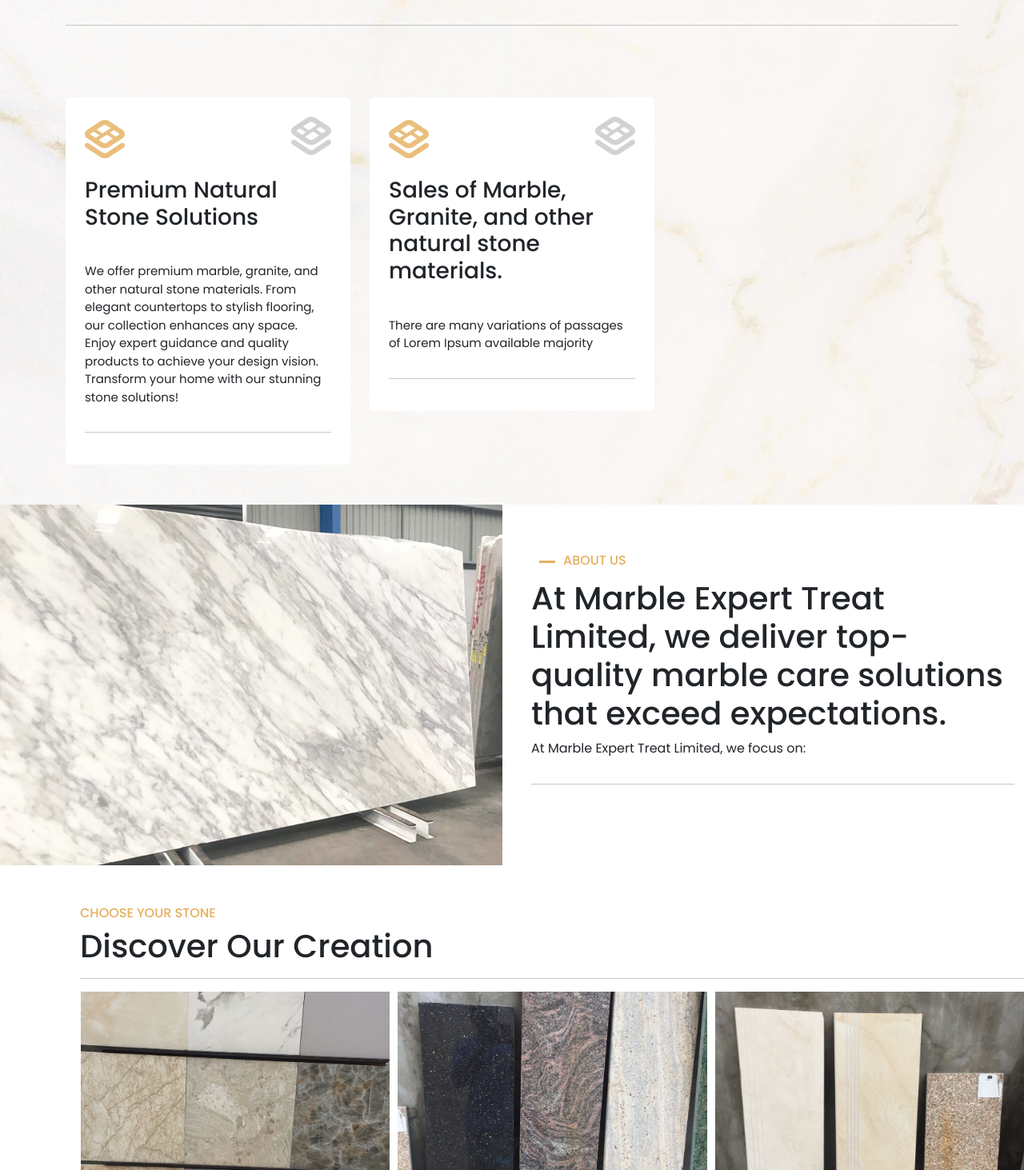
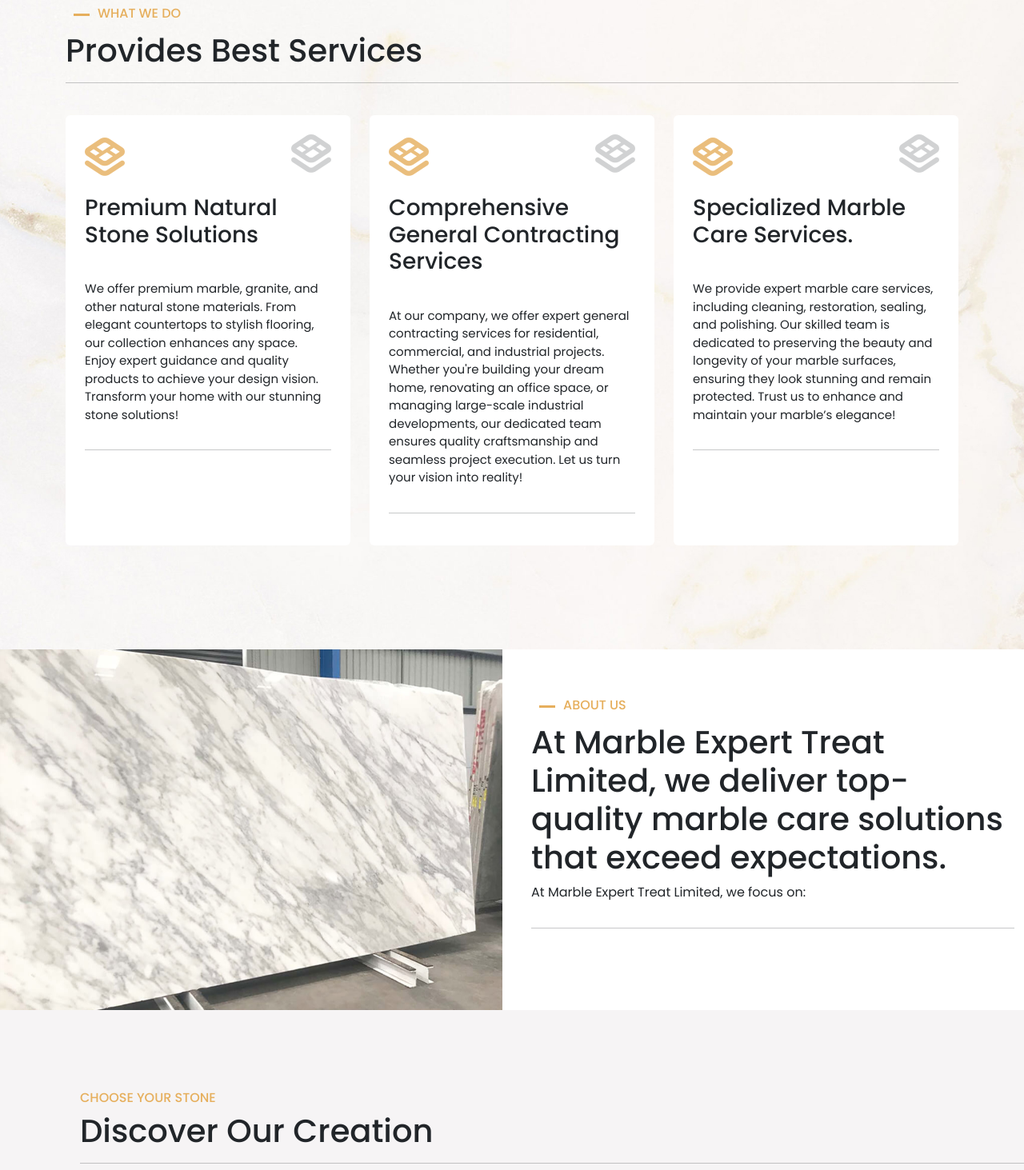
Before and after one commit to sammyhak/MarbleExpert, a React (Vite) app: page /contact in a window 1280 px wide. Shown: the part 1047-2510 px from the top of the page at 80% size. Built offline with nearby package versions, Linux system fonts and the light colour scheme.

Commit message:
fade update

```diff
--- a/src/components/home/about.jsx
+++ b/src/components/home/about.jsx
@@ -1,6 +1,52 @@
 import "../../styles/components/home/about.scss";
 import marble from "../../assets/marble1.svg";
+import FadeInSection from "../../hooks/fadeComponent";
 const About = () => {
+  const SectionHeader = () => {
+    return (
+      <>
+        <div className="section__header">
+          <div className="text-line">
+            <h6 className="primary__color">ABOUT US</h6>
+          </div>
+          <h1 className="section__title secondary-color">
+            At Marble Expert Treat Limited, we deliver top-quality marble care
+            solutions that exceed expectations.
+          </h1>
+          <p>At Marble Expert Treat Limited, we focus on:</p>
+          <hr />
+        </div>
+      </>
+    );
+  };
+
+  const SectionContent = () => {
+    return (
+      <div className="row d-flex justify-content-center">
+        {CardData.map((card, index) => {
+          return (
+            <div className="col-lg-4 col-md-6 mt-4" key={index}>
+              <div className="card p-4">
+                <div className="d-flex">
+                  {card.icon1}
+                  {card.icon2}
+                </div>
+
+                <div className="card-title">
+                  <h3>{card.title}</h3>
+                </div>
+
+                <div className="card-text">
+                  <p className="mt-4">{card.text}</p>
+                </div>
+                <hr />
+              </div>
+            </div>
+          );
+        })}
+      </div>
+    );
+  };
   return (
     <section className="about__us">
       <div className="row">
@@ -10,22 +56,14 @@
 
         <div className="col-md-6">
           <div className="container">
-            <div className="section__header">
-              <div className="text-line">
-                <h6 className="primary__color">ABOUT US</h6>
-              </div>
-              <h1 className="section__title secondary-color">
-                At Marble Expert Treat Limited, we deliver top-quality marble
-                care solutions that exceed expectations.
-              </h1>
-              <p>At Marble Expert Treat Limited, we focus on:</p>
-              <hr />
+            <FadeInSection
+              children={<SectionHeader />}
+              className={"fade-in-right-section"}
+            />
+            <div className="row">
+              <div className="col-md-6"></div>
 
-              <div className="row">
-                <div className="col-md-6"></div>
-
-                <div className="col-md-6"></div>
-              </div>
+              <div className="col-md-6"></div>
             </div>
           </div>
         </div>
--- a/src/components/home/services.jsx
+++ b/src/components/home/services.jsx
@@ -1,3 +1,4 @@
+import FadeInSection from "../../hooks/fadeComponent";
 import "../../styles/components/home/services.scss";
 
 const Services = () => {
@@ -9,16 +10,21 @@
       icon2: <i className="fi-br-floor d-flex  ml-auto light"></i>,
     },
     {
-      title: "Sales of Marble, Granite, and other natural stone materials.",
-      text: "There are many variations of passages of Lorem Ipsum available majority",
+      title: "Comprehensive General Contracting Services",
+      text: "At our company, we offer expert general contracting services for residential, commercial, and industrial projects. Whether you're building your dream home, renovating an office space, or managing large-scale industrial developments, our dedicated team ensures quality craftsmanship and seamless project execution. Let us turn your vision into reality!",
+      icon1: <i className="fi-br-floor"></i>,
+      icon2: <i className="fi-br-floor d-flex  ml-auto light"></i>,
+    },
+    {
+      title: "Specialized Marble Care Services.",
+      text: "We provide expert marble care services, including cleaning, restoration, sealing, and polishing. Our skilled team is dedicated to preserving the beauty and longevity of your marble surfaces, ensuring they look stunning and remain protected. Trust us to enhance and maintain your marble’s elegance!",
       icon1: <i className="fi-br-floor"></i>,
       icon2: <i className="fi-br-floor d-flex  ml-auto light"></i>,
     },
   ];
+  const SectionHeader = () => {
     return (
-    <section className="services">
-      <div className="container">
-        <div className="section__header">
+      <>
         <div className="text-line">
           <h6 className="primary__color">WHAT WE DO</h6>
         </div>
@@ -26,11 +32,16 @@
           Provides Best Services
         </h1>
         <hr />
+      </>
+    );
+  };
 
-          <div className="row">
+  const SectionContent = () => {
+    return (
+      <div className="row d-flex justify-content-center">
         {CardData.map((card, index) => {
           return (
-                <div className="col-md-4 mt-4" key={index}>
+            <div className="col-lg-4 col-md-6 mt-4" key={index}>
               <div className="card p-4">
                 <div className="d-flex">
                   {card.icon1}
@@ -50,6 +61,21 @@
           );
         })}
       </div>
+    );
+  };
+  return (
+    <section className="services">
+      <div className="container">
+        <div className="section__header">
+          <FadeInSection
+            children={<SectionHeader />}
+            className={"fade-in-left-section"}
+          />
+
+          <FadeInSection
+            children={<SectionContent />}
+            className={"fade-in-top-section"}
+          />
         </div>
       </div>
     </section>
--- a/src/components/home/slider.jsx
+++ b/src/components/home/slider.jsx
@@ -18,7 +18,7 @@
       items: 2, // Show 2 items on tablets
     },
     1000: {
-      items: 3, // Show 3 items on desktops
+      items: 4, // Show 3 items on desktops
     },
   };
 
--- a/src/hooks/fadeComponent.jsx
+++ b/src/hooks/fadeComponent.jsx
@@ -1,7 +1,7 @@
 import React, { useEffect, useRef, useState } from "react";
 import "../styles/hooks/fadeComponent.scss"; // Make sure this path is correct
 
-const FadeInSection = ({ children }) => {
+const FadeInSection = ({ children, className }) => {
   const [isVisible, setIsVisible] = useState(false);
   const ref = useRef();
 
@@ -28,7 +28,7 @@
   }, [ref.current]);
 
   return (
-    <div ref={ref} className={`fade-in-section ${isVisible && "fade-in"}`}>
+    <div ref={ref} className={`${className} ${isVisible && "fade-in"}`}>
       {children}
     </div>
   );
--- a/src/styles/components/home/services.scss
+++ b/src/styles/components/home/services.scss
@@ -5,13 +5,15 @@
   background-size: cover;
   width: 100%;
   height: 100%;
+  padding: 80px 0;
   .container {
     display: grid;
 
     .row{
         .card{
             border: none;
-            margin-top: 50px;
+            padding: 50px;
+            height: 100%;
             i{
                 font-size: 50px;
                 font-weight: 200;
@@ -32,3 +34,9 @@
     }
   }
 }
+
+@media screen and (max-width: 992px) {
+    section.services{
+        padding: 50px 0;
+    }
+}
--- a/src/styles/components/home/slider.scss
+++ b/src/styles/components/home/slider.scss
@@ -1,9 +1,11 @@
 section.slider {
+  background: #f6f4f5;
   .row {
-    padding: 50px 0;
+    padding: 100px 0;
     padding-left: 100px;
 
     .owl-theme {
+        margin-top: 20px;
       .item {
         position: relative; /* Position relative for the overlay */
         overflow: hidden; /* Hide overflow for the overlay */
@@ -13,11 +15,11 @@
           object-fit: cover;
         }
 
-        &:hover{
-            transition: 2s all ease;
-            img{
-                object-fit: fill;
-            }
+        &:hover {
+          transition: 2s all ease;
+          img {
+            object-fit: fill;
+          }
         }
       }
     }
@@ -34,7 +36,7 @@
       opacity: 0; /* Hide overlay by default */
       transition: opacity 0.9s; /* Smooth transition */
       padding: 20px;
-      .btn{
+      .btn {
         display: flex;
         margin-left: auto;
       }
--- /dev/null
+++ b/src/styles/hooks/fadeComponent.scss
@@ -0,0 +1,32 @@
+.fade-in-top-section {
+  opacity: 0;
+  transform: translateY(50px); /* Start position below the viewport */
+  transition: opacity 0.5s ease-in-out, transform 1s ease-in-out;
+}
+
+.fade-in-top-section.fade-in {
+  opacity: 1;
+  transform: translateY(0); /* End position at its original place */
+}
+
+.fade-in-left-section {
+  opacity: 0;
+  transform: translateX(-10%); /* Start position below the viewport */
+  transition: opacity 0.5s ease-in-out, transform 1s ease-in-out;
+}
+
+.fade-in-left-section.fade-in {
+  opacity: 1;
+  transform: translatex(0); /* End position at its original place */
+}
+
+.fade-in-right-section {
+  opacity: 0;
+  transform: translateX(10%); /* Start position below the viewport */
+  transition: opacity 0.5s ease-in-out, transform 1s ease-in-out;
+}
+
+.fade-in-right-section.fade-in {
+  opacity: 1;
+  transform: translateX(0); /* End position at its original place */
+}
```
Also changed, not shown: src/styles/components/home/about.scss (line endings or trailing spaces). Lines whose indentation alone changed are shown as unchanged.
